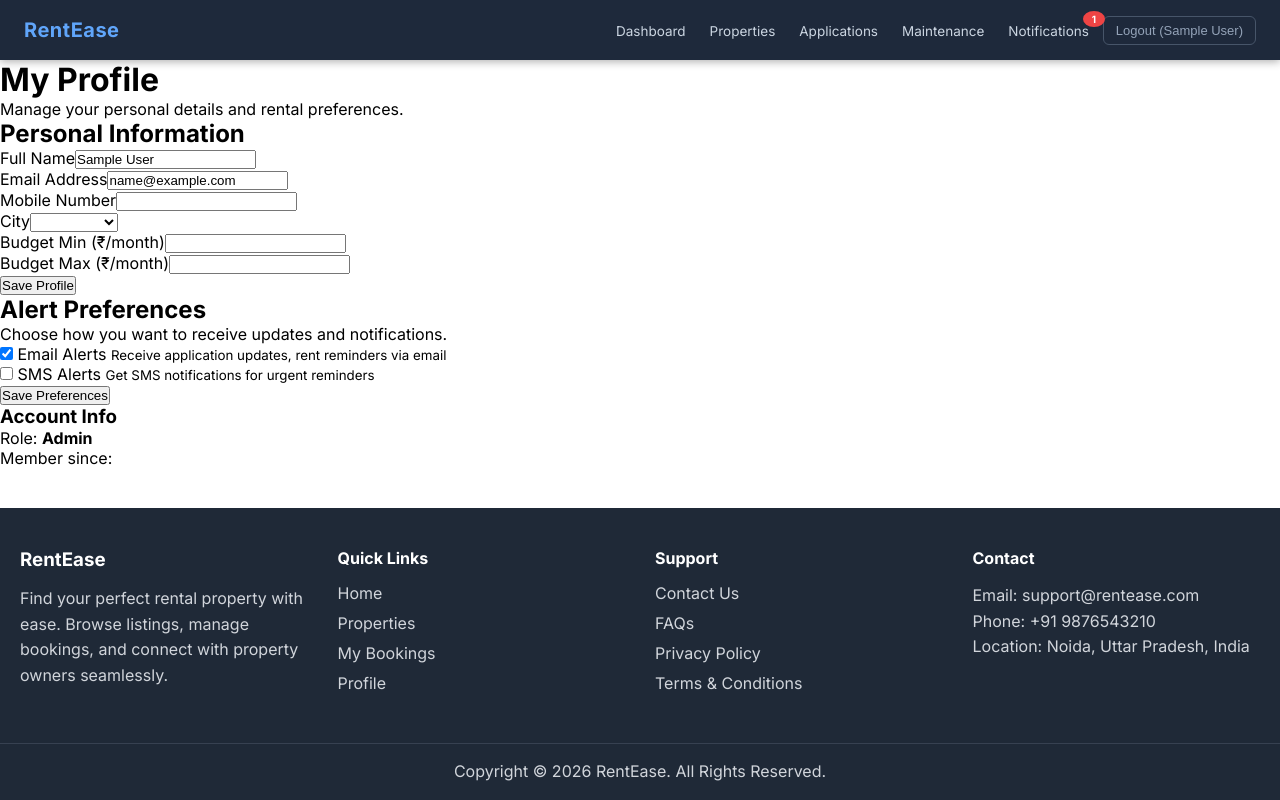
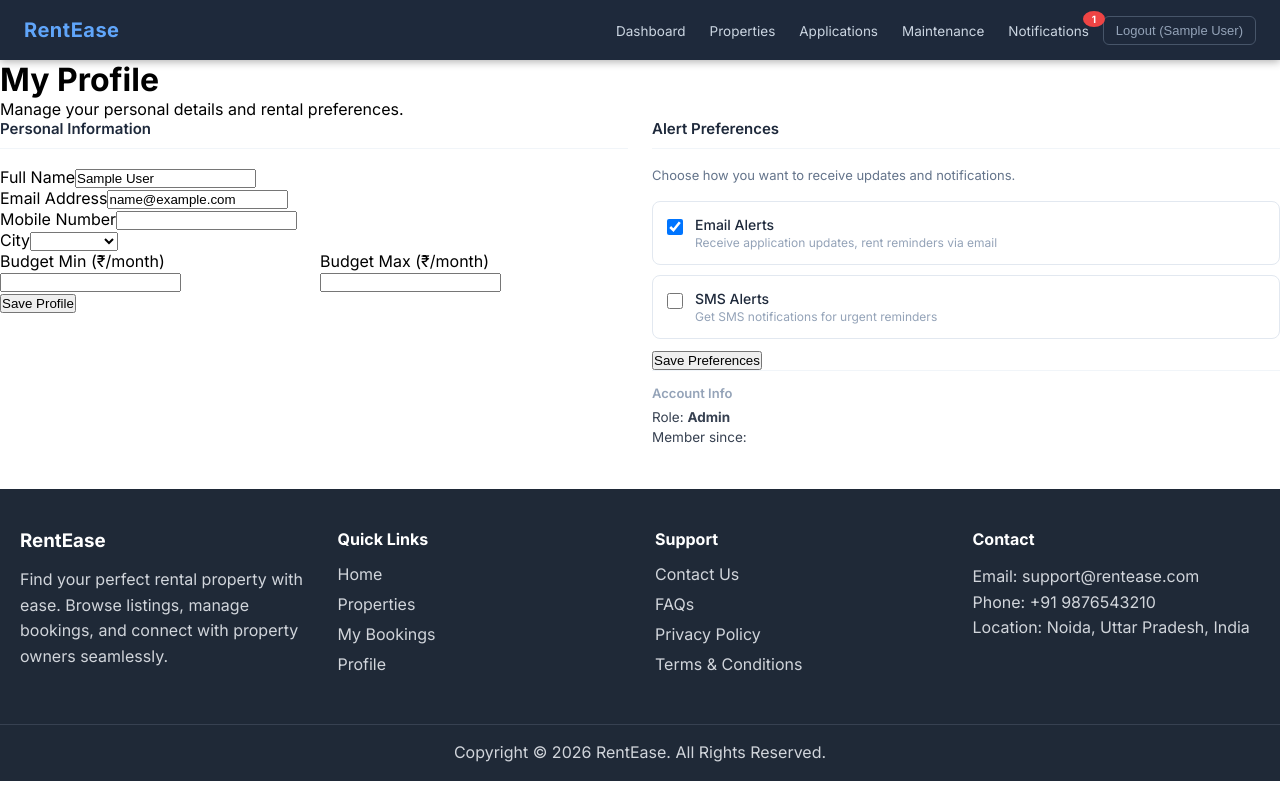
Before and after one commit to saksham2882/property-rental-management-portal, an Angular app: page /customer/profile in a window 1280 px wide. Built offline with nearby package versions, Linux system fonts and the light colour scheme; data requests are answered from the project's data file; sample sign-in values are in the browser's storage.

Commit message:
(feat): added css for customer profile

```diff
--- a/src/app/features/customer/profile/profile.css
+++ b/src/app/features/customer/profile/profile.css
@@ -0,0 +1,94 @@
+.profile-layout {
+  display: grid;
+  grid-template-columns: 1fr 1fr;
+  gap: 24px;
+  align-items: start;
+}
+
+.section-title {
+  font-size: 15px;
+  font-weight: 600;
+  color: #1e293b;
+  margin-bottom: 18px;
+  padding-bottom: 10px;
+  border-bottom: 1px solid #f1f5f9;
+}
+
+.form-row {
+  display: grid;
+  grid-template-columns: 1fr 1fr;
+  gap: 12px;
+}
+
+.pref-note {
+  font-size: 13px;
+  color: #64748b;
+  margin-bottom: 18px;
+}
+
+.pref-item {
+  padding: 14px;
+  border: 1px solid #e2e8f0;
+  border-radius: 8px;
+  margin-bottom: 10px;
+  transition: border-color 0.2s;
+}
+
+.pref-item:hover {
+  border-color: #3b82f6;
+}
+
+.toggle-label {
+  display: flex;
+  align-items: flex-start;
+  gap: 12px;
+  cursor: pointer;
+}
+
+.toggle-label input {
+  width: 16px;
+  height: 16px;
+  margin-top: 3px;
+  flex-shrink: 0;
+}
+
+.toggle-text {
+  display: flex;
+  flex-direction: column;
+  gap: 2px;
+  font-size: 14px;
+  font-weight: 500;
+  color: #1e293b;
+}
+
+.toggle-text small {
+  font-size: 12px;
+  color: #94a3b8;
+  font-weight: 400;
+}
+
+.account-info {
+  border-top: 1px solid #f1f5f9;
+  padding-top: 14px;
+}
+
+.account-info h3 {
+  font-size: 13px;
+  font-weight: 600;
+  color: #94a3b8;
+  margin-bottom: 8px;
+}
+.account-info p {
+  font-size: 13.5px;
+  color: #374151;
+  margin-bottom: 4px;
+}
+
+@media (max-width: 768px) {
+  .profile-layout {
+    grid-template-columns: 1fr;
+  }
+  .form-row {
+    grid-template-columns: 1fr;
+  }
+}
```
